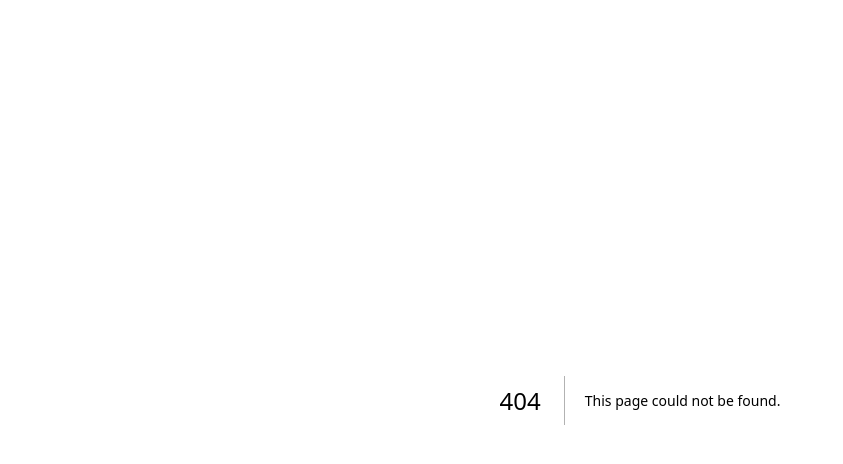
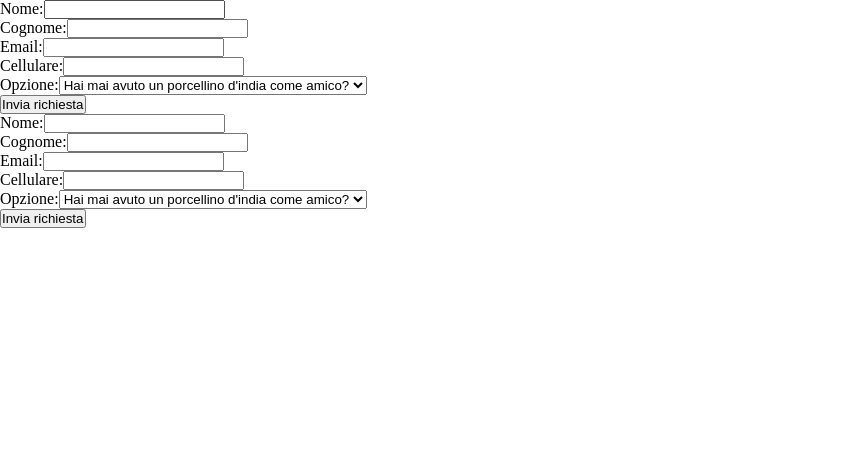
Before and after one commit to BarcaGiuseppe/guinea-pigs-adoption-app, a Next.js app: page /adoption/1 in a window 1280 px wide. Before the commit this address had no page. Shown: the top 464 px of the page, without its empty margins (0-843 px from the left). Built offline with nearby package versions, Linux system fonts and the light colour scheme.

Commit message:
feat(ui): added a new description pig route and component form

```diff
--- /dev/null
+++ b/src/components/Form.tsx
@@ -0,0 +1,129 @@
+import Head from "next/head";
+import { useState } from "react";
+
+export default function Form() {
+  const [formData, setFormData] = useState({
+    nome: "",
+    cognome: "",
+    email: "",
+    cellulare: "",
+    opzione: "",
+  });
+
+  const handleChange = (e: any) => {
+    const { name, value } = e.target;
+    console.log(name);
+    console.log(value);
+    setFormData((prevData) => ({
+      ...prevData,
+      [name]: value,
+    }));
+  };
+
+  const handleSubmit = (e: any) => {
+    e.preventDefault();
+    console.log(formData);
+  };
+  return (
+    <div>
+      <form onSubmit={handleSubmit}>
+        <div>
+          <label htmlFor="nome">Nome:</label>
+          <input
+            type="text"
+            id="nome"
+            name="nome"
+            value={formData.nome}
+            onChange={handleChange}
+          />
+        </div>
+        <div>
+          <label htmlFor="cognome">Cognome:</label>
+          <input
+            type="text"
+            id="cognome"
+            name="cognome"
+            value={formData.cognome}
+            onChange={handleChange}
+          />
+        </div>
+        <div>
+          <label htmlFor="email">Email:</label>
+          <input
+            type="email"
+            id="email"
+            name="email"
+            value={formData.email}
+            onChange={handleChange}
+          />
+        </div>
+        <div>
+          <label htmlFor="cellulare">Cellulare:</label>
+          <input
+            type="tel"
+            id="cellulare"
+            name="cellulare"
+            value={formData.cellulare}
+            onChange={handleChange}
+          />
+        </div>
+        <div>
+          <label htmlFor="opzione">Opzione:</label>
+          <select
+            id="opzione"
+            name="opzione"
+            value={formData.opzione}
+            onChange={handleChange}
+          >
+            <option value="">
+              Hai mai avuto un porcellino d'india come amico?
+            </option>
+            <option value="opzione1">Si</option>
+            <option value="opzione2">No</option>
+          </select>
+        </div>
+        <button type="submit">Invia richiesta</button>
+      </form>
+      <style jsx>{`
+        header {
+          background-color: #f0f0f0;
+          padding: 10px;
+        }
+
+        nav ul {
+          list-style-type: none;
+          margin: 0;
+          padding: 0;
+        }
+
+        nav ul li {
+          display: inline;
+          margin-right: 10px;
+        }
+
+        footer {
+          background-color: #333;
+          color: white;
+          padding: 10px;
+          position: fixed;
+          bottom: 0;
+          width: 100%;
+          text-align: center;
+        }
+
+        .richiedi-button {
+          display: block;
+          margin: 0 auto;
+          margin-bottom: 20px; /* Aggiunto margine inferiore per spaziare il pulsante dal footer */
+          padding: 10px 20px;
+          font-size: 16px;
+          background-color: #007bff;
+          color: white;
+          border: none;
+          border-radius: 5px;
+          cursor: pointer;
+        }
+      `}</style>
+    </div>
+  );
+}
--- /dev/null
+++ b/src/pages/adoption/[id]/index.tsx
@@ -0,0 +1,91 @@
+import { useState } from "react";
+import Form from "@/components/Form";
+
+export default function ContactForm() {
+  const [formData, setFormData] = useState({
+    nome: "",
+    cognome: "",
+    email: "",
+    cellulare: "",
+    opzione: "",
+  });
+
+  const handleChange = (e: any) => {
+    const { name, value } = e.target;
+    console.log(name);
+    console.log(value);
+    setFormData((prevData) => ({
+      ...prevData,
+      [name]: value,
+    }));
+  };
+
+  const handleSubmit = (e: any) => {
+    e.preventDefault();
+    console.log(formData);
+  };
+
+  return (
+    <>
+      <form onSubmit={handleSubmit}>
+        <div>
+          <label htmlFor="nome">Nome:</label>
+          <input
+            type="text"
+            id="nome"
+            name="nome"
+            value={formData.nome}
+            onChange={handleChange}
+          />
+        </div>
+        <div>
+          <label htmlFor="cognome">Cognome:</label>
+          <input
+            type="text"
+            id="cognome"
+            name="cognome"
+            value={formData.cognome}
+            onChange={handleChange}
+          />
+        </div>
+        <div>
+          <label htmlFor="email">Email:</label>
+          <input
+            type="email"
+            id="email"
+            name="email"
+            value={formData.email}
+            onChange={handleChange}
+          />
+        </div>
+        <div>
+          <label htmlFor="cellulare">Cellulare:</label>
+          <input
+            type="tel"
+            id="cellulare"
+            name="cellulare"
+            value={formData.cellulare}
+            onChange={handleChange}
+          />
+        </div>
+        <div>
+          <label htmlFor="opzione">Opzione:</label>
+          <select
+            id="opzione"
+            name="opzione"
+            value={formData.opzione}
+            onChange={handleChange}
+          >
+            <option value="">
+              Hai mai avuto un porcellino d'india come amico?
+            </option>
+            <option value="opzione1">Si</option>
+            <option value="opzione2">No</option>
+          </select>
+        </div>
+        <button type="submit">Invia richiesta</button>
+      </form>
+      <Form></Form>
+    </>
+  );
+}
```
